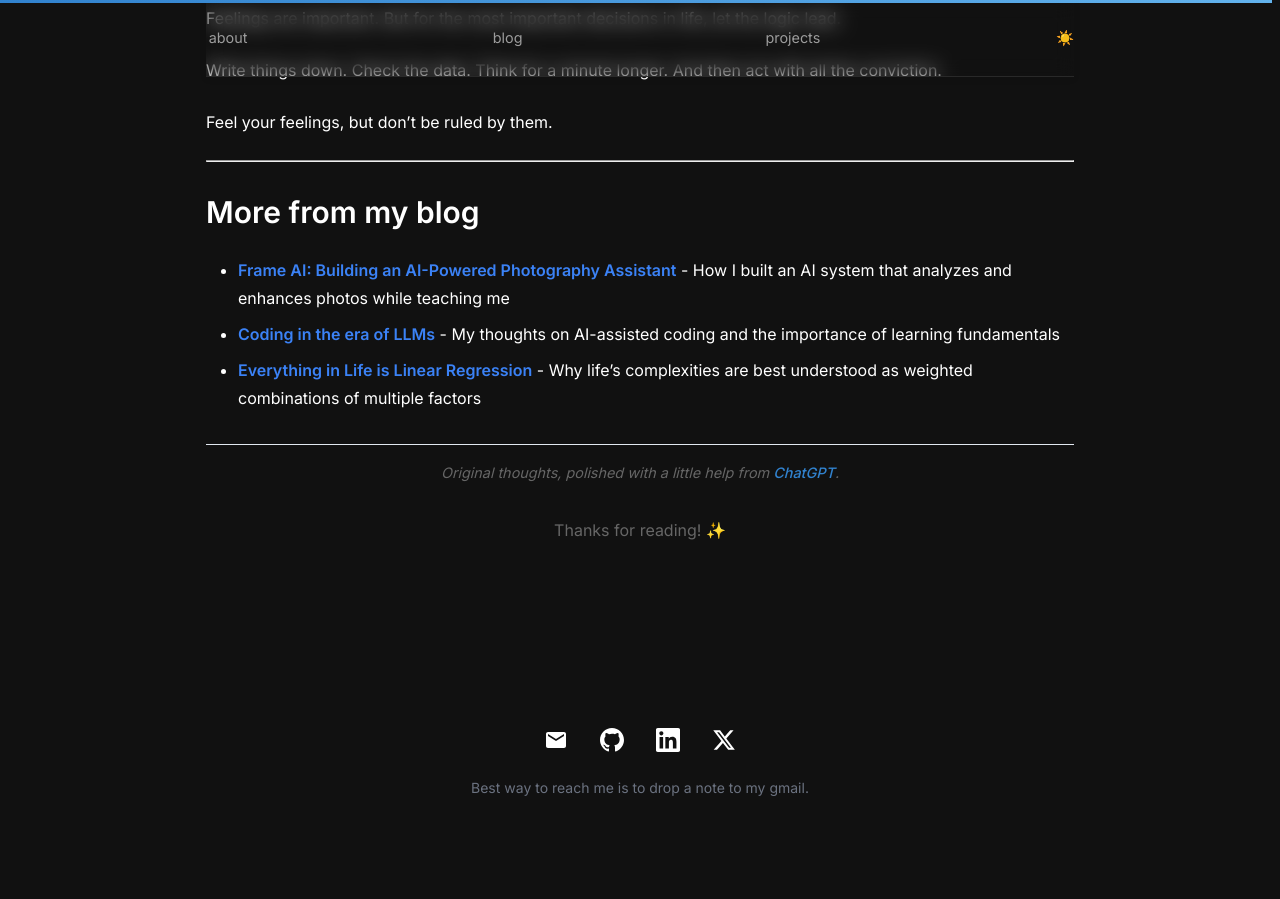
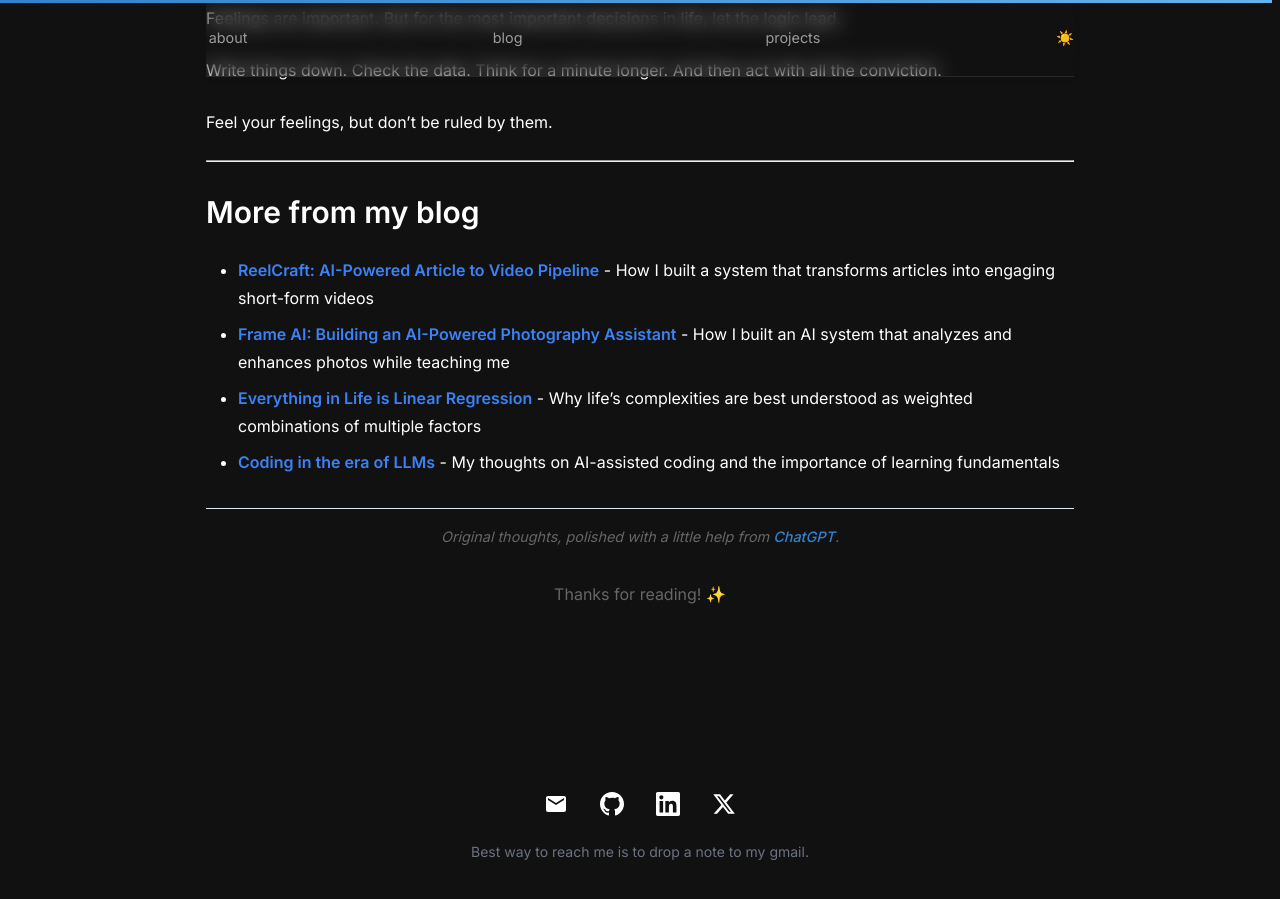
Before and after one commit to BKG123/BKG123.github.io, a Jekyll site: the page built from _posts/2025-04-15-your-feelings-lie-to-you-sometimes.md, in a window 1280 px wide and 900 px high, scrolled down 1871 px. Built offline with Jekyll 4.4.1, drawn with Linux system fonts in a browser that asks for light colours; before the commit the page ends 2719 px from its top, so only the background shows below that.

Commit message:
Update blog posts to include "ReelCraft" entry and reorder existing links for better organization. Ensure consistent formatting and maintain clarity in the "More from my blog" section across multiple posts.

```diff
--- a/_posts/2025-04-15-your-feelings-lie-to-you-sometimes.md
+++ b/_posts/2025-04-15-your-feelings-lie-to-you-sometimes.md
@@ -82,6 +82,7 @@ Feel your feelings, but don't be ruled by them.
 
 ## More from my blog
 
+- **[ReelCraft: AI-Powered Article to Video Pipeline](/2025/10/30/reel-craft.html)** - How I built a system that transforms articles into engaging short-form videos
 - **[Frame AI: Building an AI-Powered Photography Assistant](/2025/10/20/frame-ai.html)** - How I built an AI system that analyzes and enhances photos while teaching me
+- **[Everything in Life is Linear Regression](/2025/10/16/life-is-linear-regression.html)** - Why life's complexities are best understood as weighted combinations of multiple factors
 - **[Coding in the era of LLMs](/2025/09/21/coding-in-the-era-of-llms.html)** - My thoughts on AI-assisted coding and the importance of learning fundamentals
-- **[Everything in Life is Linear Regression](/2025/10/16/life-is-linear-regression.html)** - Why life's complexities are best understood as weighted combinations of multiple factors
```
Also changed, not shown: _posts/2025-05-02-coding-in-the-era-of-llms.md (+2 -1 lines).
